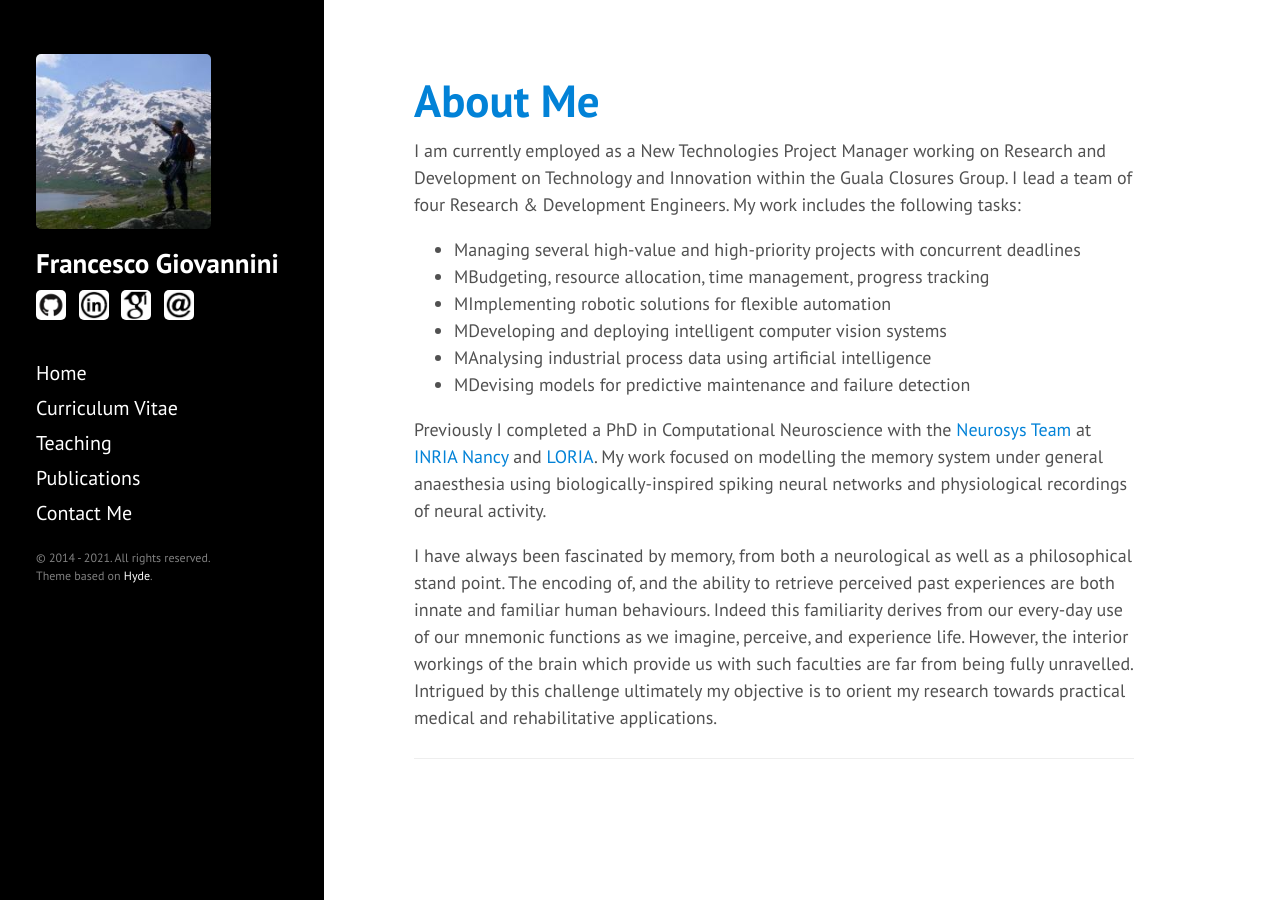
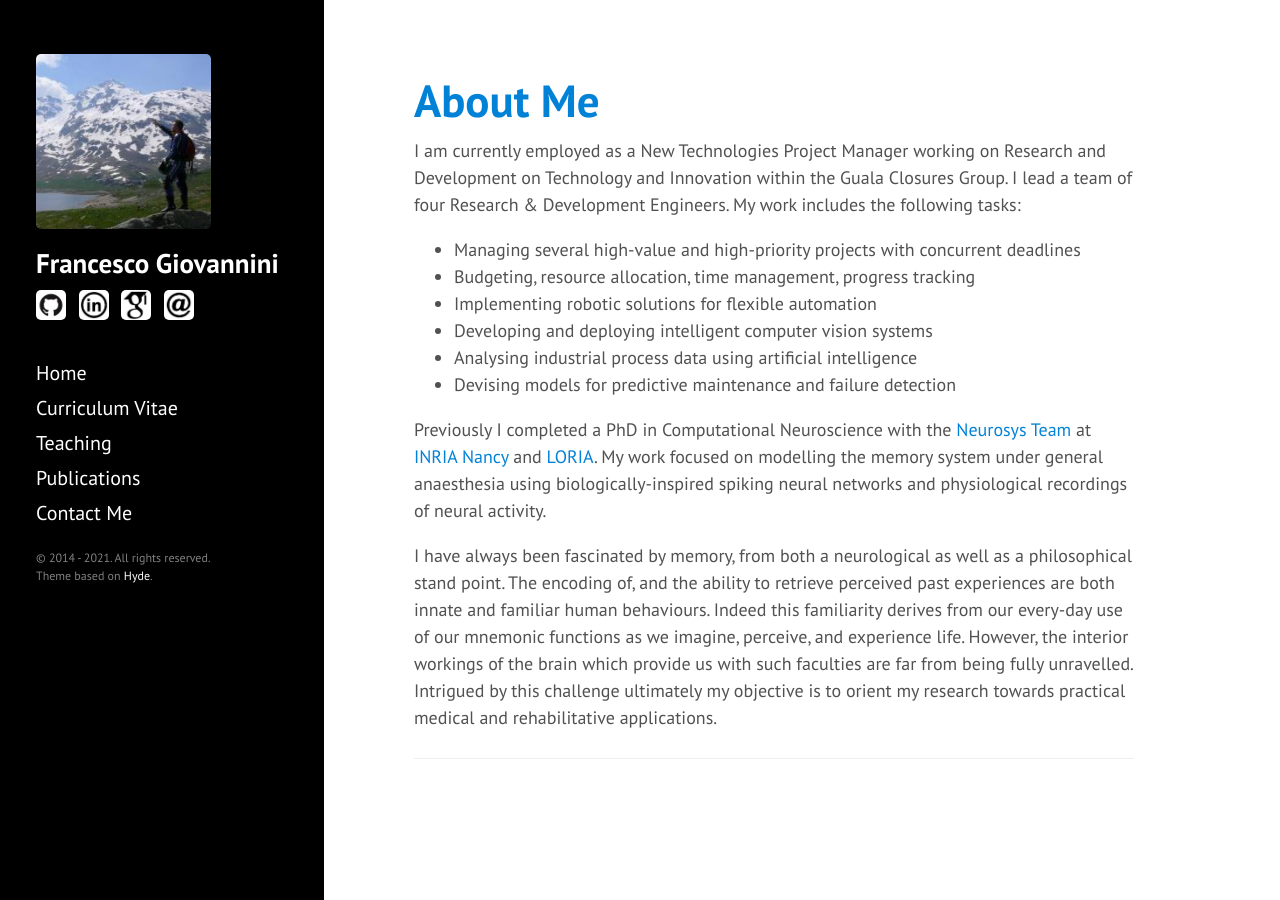
Before and after one commit to JoErNanO/joernano.github.io, a Jekyll site: the page built from index.html, in a window 1280 px wide. Built offline with Jekyll 4.4.1, drawn with Linux system fonts in a browser that asks for light colours; the list of posts is cut into pages by our own code.

Commit message:
[IND] Update home page.

```diff
--- a/index.html
+++ b/index.html
@@ -9,11 +9,11 @@ I lead a team of four Research &amp; Development Engineers.
 My work includes the following tasks:
 <ul>
 	<li>Managing several high-value and high-priority projects with concurrent deadlines
-        <li>MBudgeting, resource allocation, time management, progress tracking
-        <li>MImplementing robotic solutions for flexible automation
-        <li>MDeveloping and deploying intelligent computer vision systems
-        <li>MAnalysing industrial process data using artificial intelligence
-        <li>MDevising models for predictive maintenance and failure detection
+        <li>Budgeting, resource allocation, time management, progress tracking
+        <li>Implementing robotic solutions for flexible automation
+        <li>Developing and deploying intelligent computer vision systems
+        <li>Analysing industrial process data using artificial intelligence
+        <li>Devising models for predictive maintenance and failure detection
 </ul>
 </p>
 <p>Previously I completed a PhD in Computational Neuroscience with the <a href="http://neurosys.loria.fr">Neurosys Team</a> at <a href="http://www.inria.fr/en/centre/nancy">INRIA Nancy</a> and <a href="http://www.loria.fr">LORIA</a>.
```
